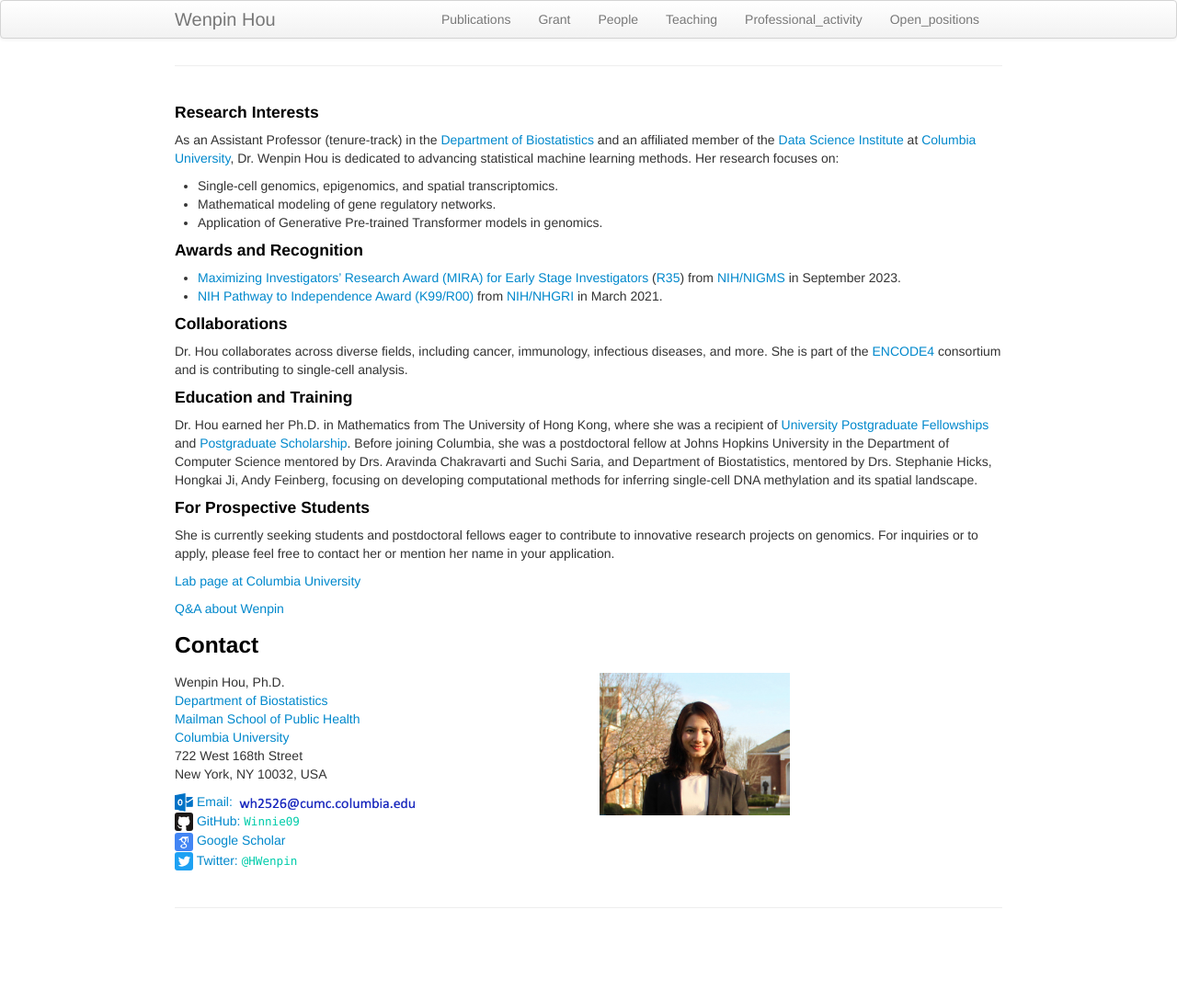
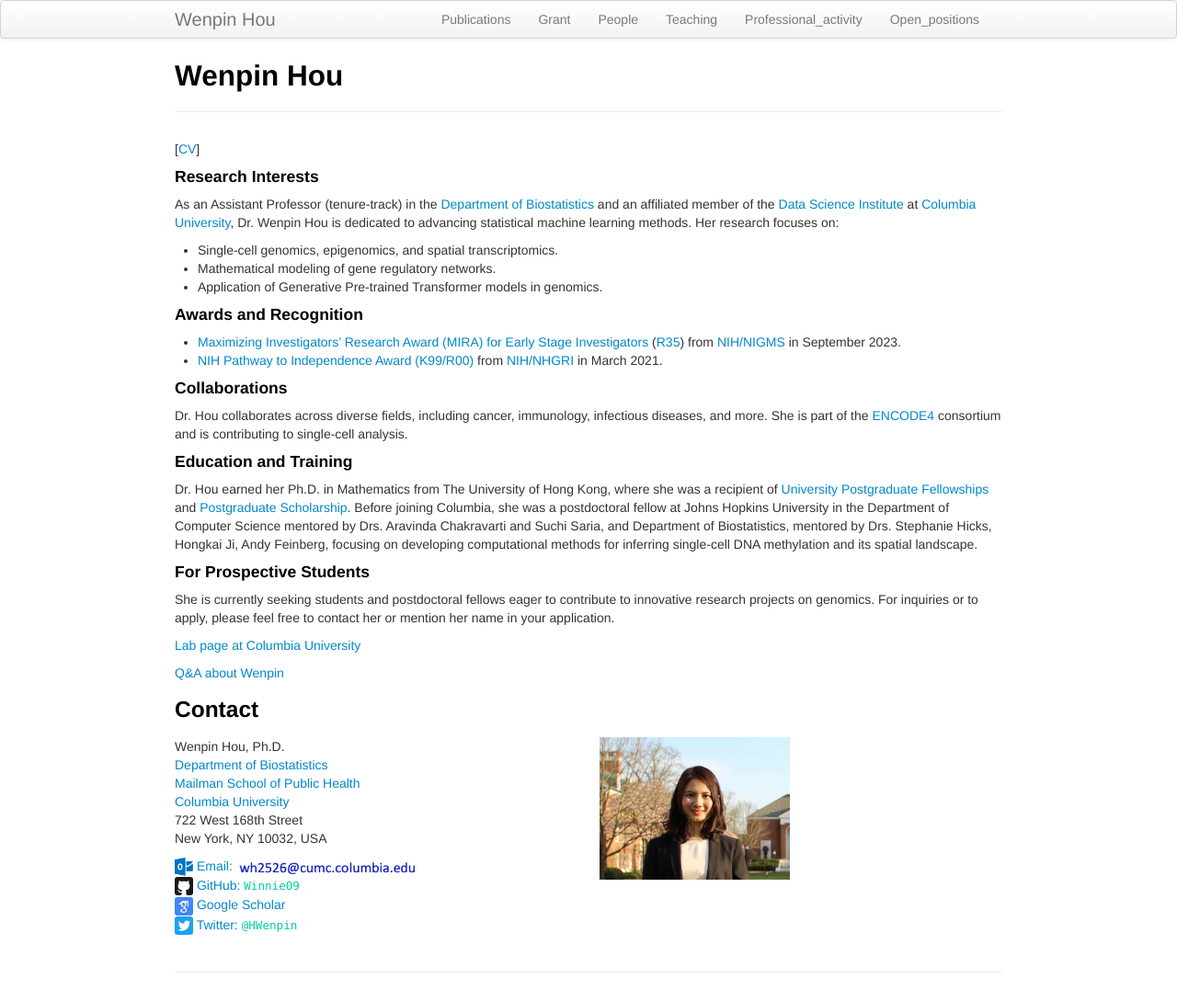
Before and after one commit to Winnie09/Wenpin_Hou, a Jekyll site: the page built from index.md, in a window 1280 px wide. Shown: the whole page at 92% size. Built offline with Jekyll 4.4.1, drawn with Linux system fonts in a browser that asks for light colours; our own code applies the rules of GitHub Pages for plain Markdown files; before the commit the page ends 1019 px from its top, so only the background shows below that.

Commit message:
add CV link

```diff
--- a/index.md
+++ b/index.md
@@ -1,7 +1,10 @@
 ---
-title: "Wenpin Hou" ([CV](https://github.com/Winnie09/Wenpin_Hou/blob/gh-pages/pages/Wenpin_Hou_CV.pdf))
+title: "Wenpin Hou"
 layout: page
 ---
+
+[[CV](https://github.com/Winnie09/Wenpin_Hou/blob/gh-pages/pages/Wenpin_Hou_CV.pdf)]
+
 #### Research Interests
 As an Assistant Professor (tenure-track) in the [Department of Biostatistics](https://www.publichealth.columbia.edu/academics/departments/biostatistics) and an affiliated member of the [Data Science Institute](https://datascience.columbia.edu/people/wenpin-hou/) at [Columbia University](https://www.columbia.edu/), Dr. Wenpin Hou is dedicated to advancing statistical machine learning methods. Her research focuses on:
 - Single-cell genomics, epigenomics, and spatial transcriptomics.
```
